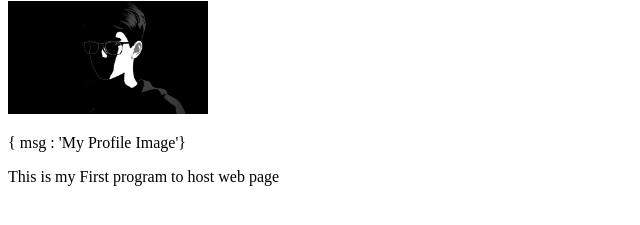
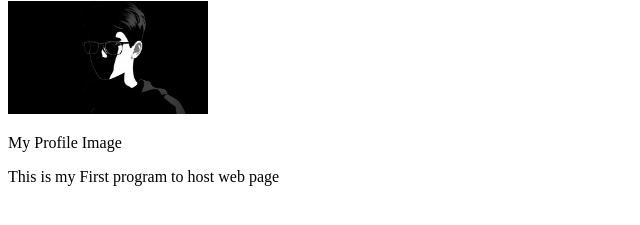
Before and after one commit to Mani300309/First-Program-HTML, a plain HTML site: page index.html in a window 1280 px wide. Shown: the part 137-362 px from the top of the page, 0-640 px from the left. Drawn offline with Linux system fonts and the light colour scheme.

Commit message:
latest one

```diff
--- a/index.html
+++ b/index.html
@@ -9,7 +9,7 @@
     <h1> Vignesh</h1>
     <h1> s </h1>
     <img width="200px"  src="Me.jpg" alt="">
-    <p> { msg : 'My Profile Image'} </p>
+    <p> My Profile Image </p>
     <p>This is my First program to host web page</p>
  </body>
  </html>
```
